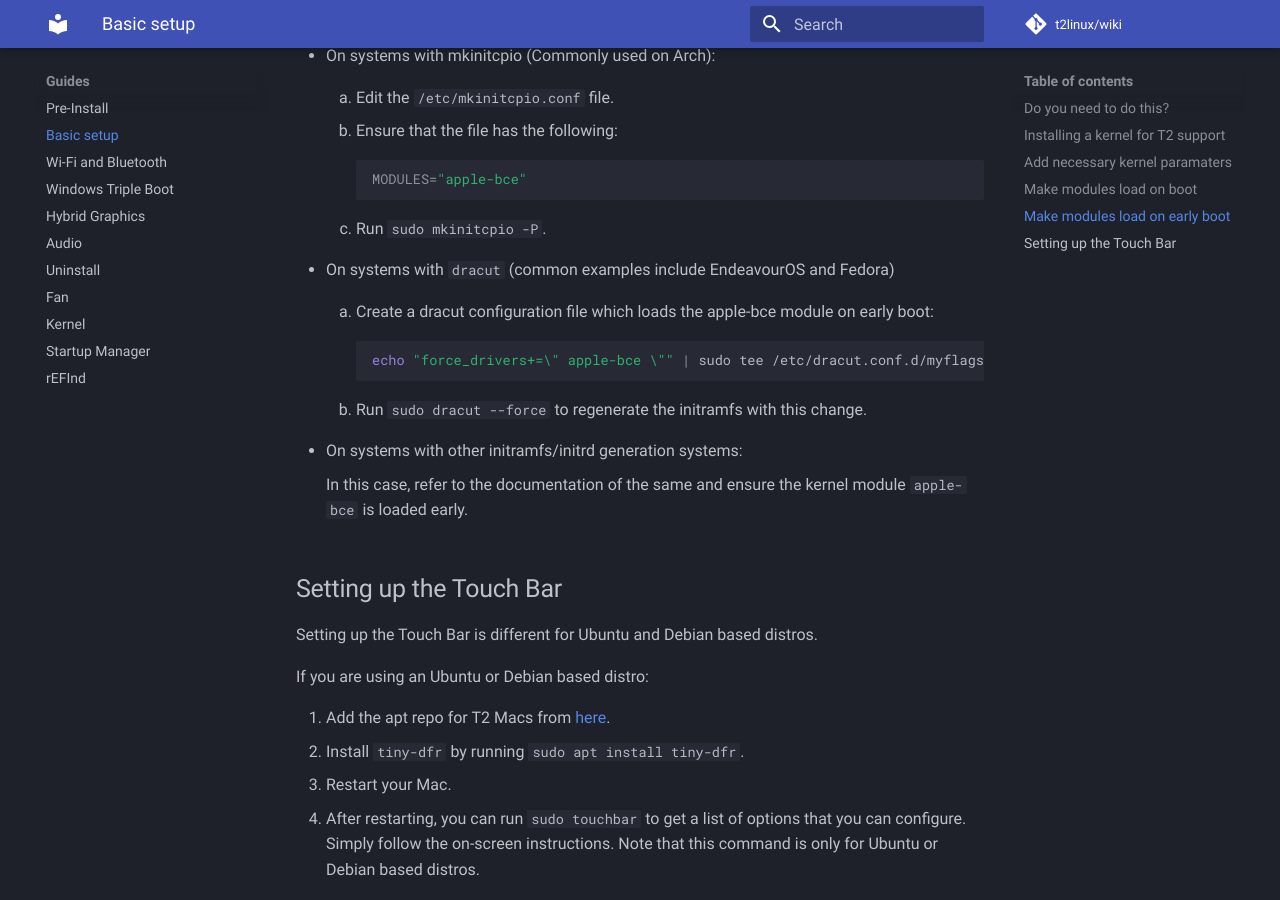
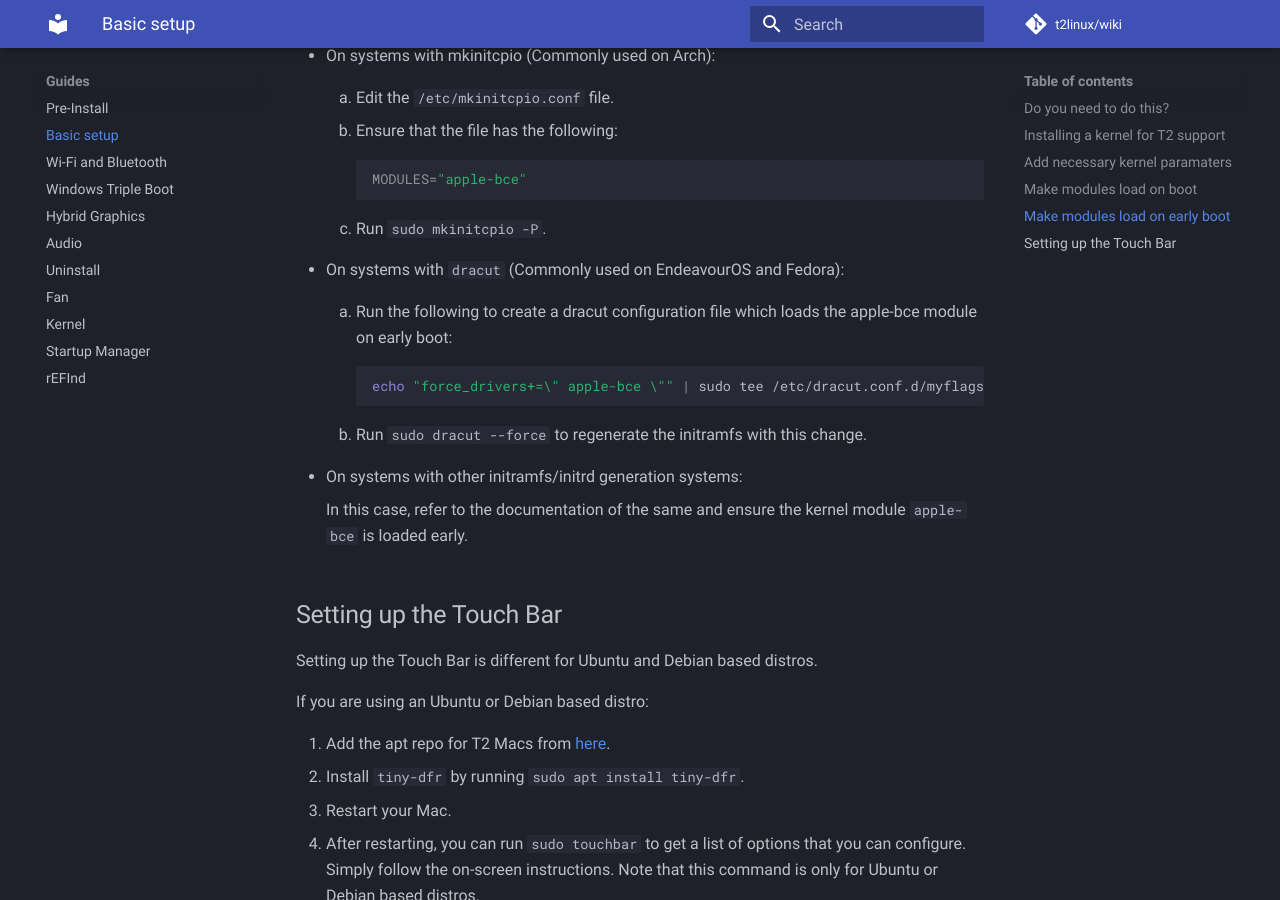
Before and after one commit to t2linux/wiki, an MkDocs documentation site: the page built from docs/guides/postinstall.md, in a window 1280 px wide and 900 px high, scrolled down 2393 px. Built offline with MkDocs 1.6.1 and Material for MkDocs 9.7.7, drawn with Linux system fonts in a browser that asks for light colours; comment, search, counter and statistics services are not loaded.

Commit message:
Update postinstall.md

````diff
--- a/docs/guides/postinstall.md
+++ b/docs/guides/postinstall.md
@@ -84,9 +84,9 @@ The steps to be followed vary depending upon the initramfs module loading mechan
 
     3. Run `sudo mkinitcpio -P`.
 
-- On systems with `dracut` (common examples include EndeavourOS and Fedora)
+- On systems with `dracut` (Commonly used on EndeavourOS and Fedora):
 
-    1. Create a dracut configuration file which loads the apple-bce module on early boot:
+    1. Run the following to create a dracut configuration file which loads the apple-bce module on early boot:
 
         ```sh
         echo "force_drivers+=\" apple-bce \"" | sudo tee /etc/dracut.conf.d/myflags.conf
````
